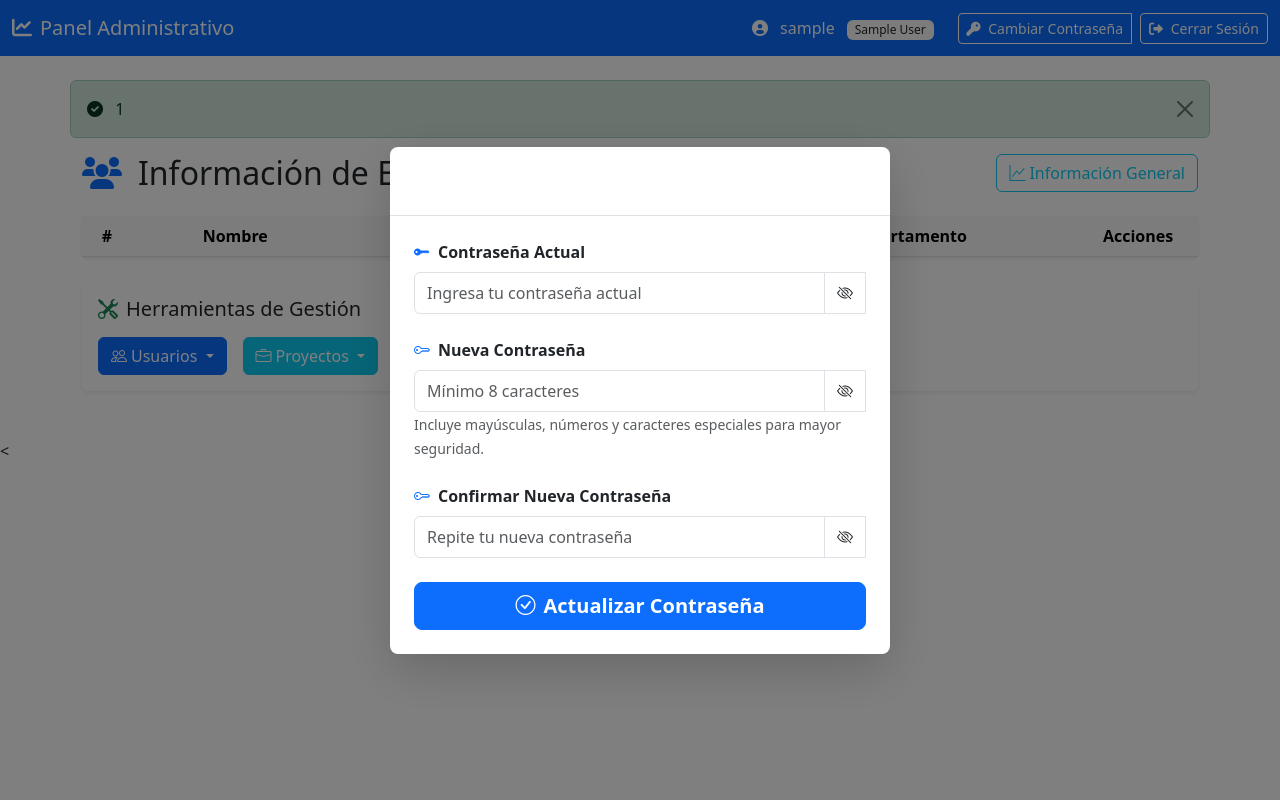
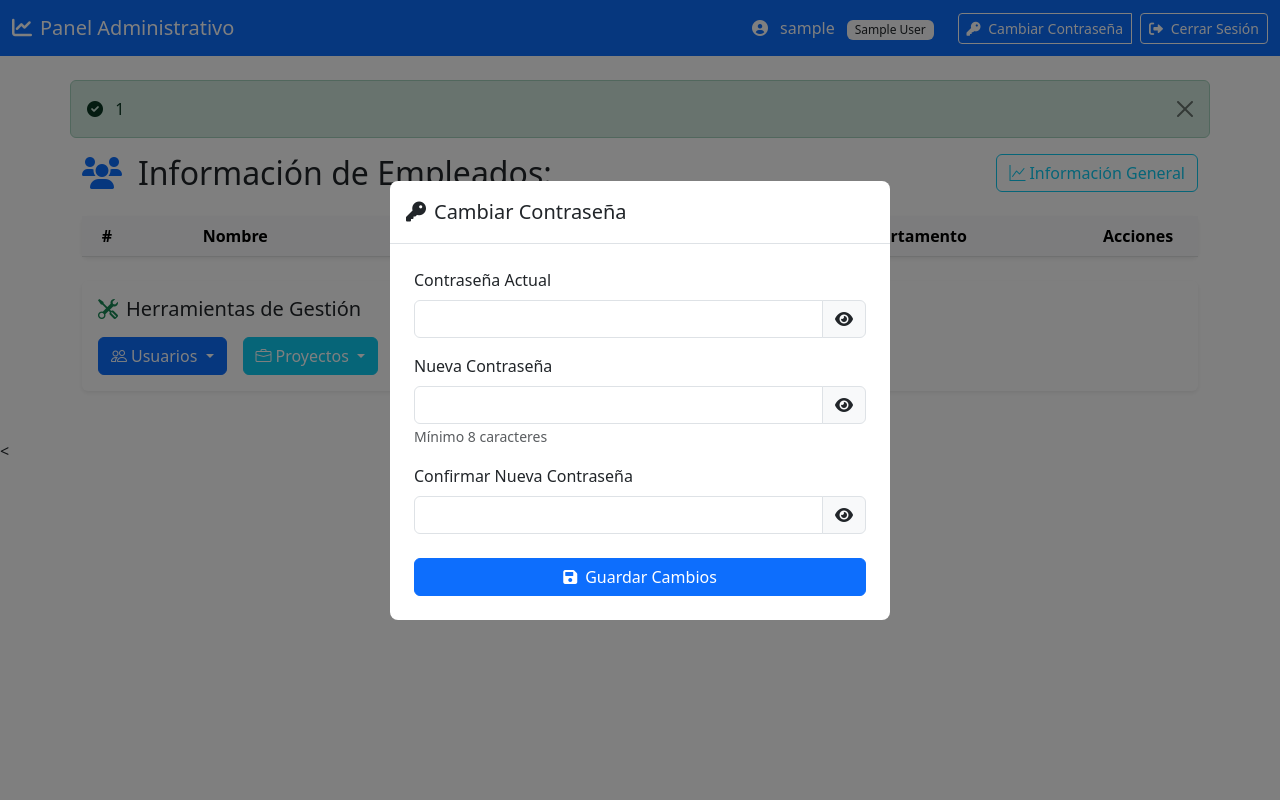
Before and after one commit to DamianDev-Heaven/Lockey, a PHP site: page /admin_dashboard.php in a window 1280 px wide, after a click on "Cambiar Contraseña". Run offline with PHP 8.4, Linux system fonts and the light colour scheme; the visitor is signed in with stand-in values (Sample User, id 1); data that the repository does not hold is empty.

Commit message:
Subiendo cambios requerida contraseña minimo ocho

```diff
--- a/admin_dashboard.php
+++ b/admin_dashboard.php
@@ -611,93 +611,52 @@
             </div>
         </div>
     </div>
-
-    <div class="modal fade" id="cambiarcontra" tabindex="-1" aria-hidden="true">
+     <!-- Modal Cambiar Contraseña -->
+     <div class="modal fade" id="cambiarcontra" tabindex="-1" aria-hidden="true">
         <div class="modal-dialog modal-dialog-centered">
-            <div class="modal-content border-0 shadow-lg">
-                <!-- Encabezado del modal -->
-                <div class="modal-header bg-gradient-primary text-white">
-                    <div class="d-flex align-items-center">
-                        <i class="bi bi-shield-lock fs-4 me-2"></i>
-                        <h5 class="modal-title mb-0">Cambiar Contraseña</h5>
-                    </div>
-                    <button type="button" class="btn-close btn-close-white" data-bs-dismiss="modal" aria-label="Close"></button>
+            <div class="modal-content border-0">
+                <div class="modal-header modal-header-custom">
+                    <h5 class="modal-title">
+                        <i class="fas fa-key me-2"></i>Cambiar Contraseña
+                    </h5>
+                    <button type="button" class="btn-close btn-close-white" data-bs-dismiss="modal"></button>
                 </div>
-
-                <!-- Cuerpo del modal -->
                 <div class="modal-body p-4">
-                    <form action="contrasena.php" method="POST" class="needs-validation" id="changePasswordForm" novalidate>
-                        <!-- Contraseña actual -->
-                        <div class="mb-4">
-                            <label for="contrasena_actual" class="form-label fw-semibold">
-                                <i class="bi bi-key-fill me-2 text-primary"></i>Contraseña Actual
-                            </label>
+                    <form id="passwordForm" action="contrasena.php" method="POST">
+                        <div class="mb-3">
+                            <label class="form-label fw-medium">Contraseña Actual</label>
                             <div class="input-group">
-                                <input type="password"
-                                       class="form-control py-2"
-                                       id="contrasena_actual"
-                                       name="contrasena_actual"
-                                       required
-                                       placeholder="Ingresa tu contraseña actual">
-                                <span class="input-group-text bg-white">
-                                    <i class="bi bi-eye-slash toggle-password" style="cursor: pointer;"></i>
+                                <input type="password" name="contrasena_actual" class="form-control" required>
+                                <span class="input-group-text password-toggle">
+                                    <i class="fas fa-eye"></i>
                                 </span>
-                                <div class="invalid-feedback">
-                                    Por favor ingresa tu contraseña actual.
-                                </div>
                             </div>
                         </div>
 
-                        <!-- Nueva contraseña -->
-                        <div class="mb-4">
-                            <label for="nueva_contrasena" class="form-label fw-semibold">
-                                <i class="bi bi-key me-2 text-primary"></i>Nueva Contraseña
-                            </label>
+                        <div class="mb-3">
+                            <label class="form-label fw-medium">Nueva Contraseña</label>
                             <div class="input-group">
-                                <input type="password"
-                                       class="form-control py-2"
-                                       id="nueva_contrasena"
-                                       name="nueva_contrasena"
-                                       required
-                                       minlength="8"
-                                       placeholder="Mínimo 8 caracteres">
-                                <span class="input-group-text bg-white">
-                                    <i class="bi bi-eye-slash toggle-password" style="cursor: pointer;"></i>
+                                <input type="password" name="nueva_contrasena" class="form-control" required minlength="8">
+                                <span class="input-group-text password-toggle">
+                                    <i class="fas fa-eye"></i>
                                 </span>
-                                <div class="invalid-feedback">
-                                    La contraseña debe tener al menos 8 caracteres.
-                                </div>
                             </div>
-                            <small class="text-muted">Incluye mayúsculas, números y caracteres especiales para mayor seguridad.</small>
+                            <small class="text-muted">Mínimo 8 caracteres</small>
                         </div>
 
-                        <!-- Confirmar nueva contraseña -->
                         <div class="mb-4">
-                            <label for="confirmar_contrasena" class="form-label fw-semibold">
-                                <i class="bi bi-key me-2 text-primary"></i>Confirmar Nueva Contraseña
-                            </label>
+                            <label class="form-label fw-medium">Confirmar Nueva Contraseña</label>
                             <div class="input-group">
-                                <input type="password"
-                                       class="form-control py-2"
-                                       id="confirmar_contrasena"
-                                       name="confirmar_contrasena"
-                                       required
-                                       placeholder="Repite tu nueva contraseña">
-                                <span class="input-group-text bg-white">
-                                    <i class="bi bi-eye-slash toggle-password" style="cursor: pointer;"></i>
+                                <input type="password" name="confirmar_contrasena" class="form-control" required minlength="8">
+                                <span class="input-group-text password-toggle">
+                                    <i class="fas fa-eye"></i>
                                 </span>
-                                <div class="invalid-feedback">
-                                    Las contraseñas deben coincidir.
-                                </div>
                             </div>
                         </div>
 
-                        <!-- Botón de enviar -->
-                        <div class="d-grid mt-4">
-                            <button type="submit"
-                                   name="cambiar_contrasena"
-                                   class="btn btn-primary btn-lg py-2 fw-semibold">
-                                <i class="bi bi-check-circle me-2"></i>Actualizar Contraseña
+                        <div class="d-grid">
+                            <button type="submit" name="cambiar_contrasena" class="btn btn-primary">
+                                <i class="fas fa-save me-2"></i>Guardar Cambios
                             </button>
                         </div>
                     </form>
@@ -705,7 +664,6 @@
             </div>
         </div>
     </div>
-
 <script src="https://cdn.jsdelivr.net/npm/bootstrap@5.3.0/dist/js/bootstrap.bundle.min.js"></script>
 <script>
 // Utilidades comunes
--- a/info_general.php
+++ b/info_general.php
@@ -309,12 +309,13 @@
 
                         <div class="mb-3">
                             <label for="nueva_contrasena" class="form-label">Nueva Contraseña</label>
-                            <input type="password" class="form-control" id="nueva_contrasena" name="nueva_contrasena" required>
+                            <input type="password" class="form-control" id="nueva_contrasena" name="nueva_contrasena" required minlength="8">
+                            <small class="text-muted">Mínimo 8 caracteres</small>
                         </div>
 
                         <div class="mb-3">
                             <label for="confirmar_contrasena" class="form-label">Confirmar Nueva Contraseña</label>
-                            <input type="password" class="form-control" id="confirmar_contrasena" name="confirmar_contrasena" required>
+                            <input type="password" class="form-control" id="confirmar_contrasena" name="confirmar_contrasena" required minlength="8">
                         </div>
 
                         <div class="d-grid">
--- a/user_dashboard.php
+++ b/user_dashboard.php
@@ -208,7 +208,7 @@
                         <div class="mb-4">
                             <label class="form-label fw-medium">Confirmar Nueva Contraseña</label>
                             <div class="input-group">
-                                <input type="password" name="confirmar_contrasena" class="form-control" required>
+                                <input type="password" name="confirmar_contrasena" class="form-control" required minlength="8">
                                 <span class="input-group-text password-toggle">
                                     <i class="fas fa-eye"></i>
                                 </span>
```
